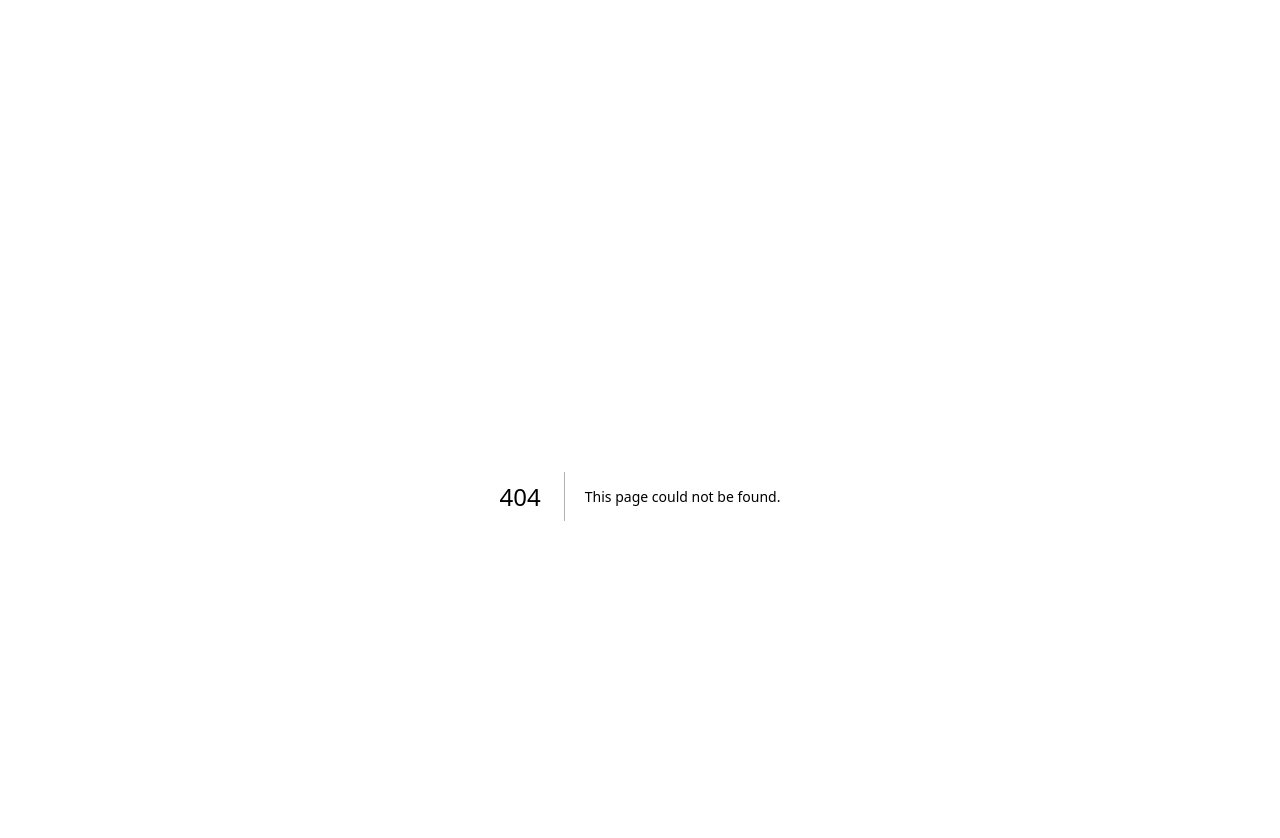
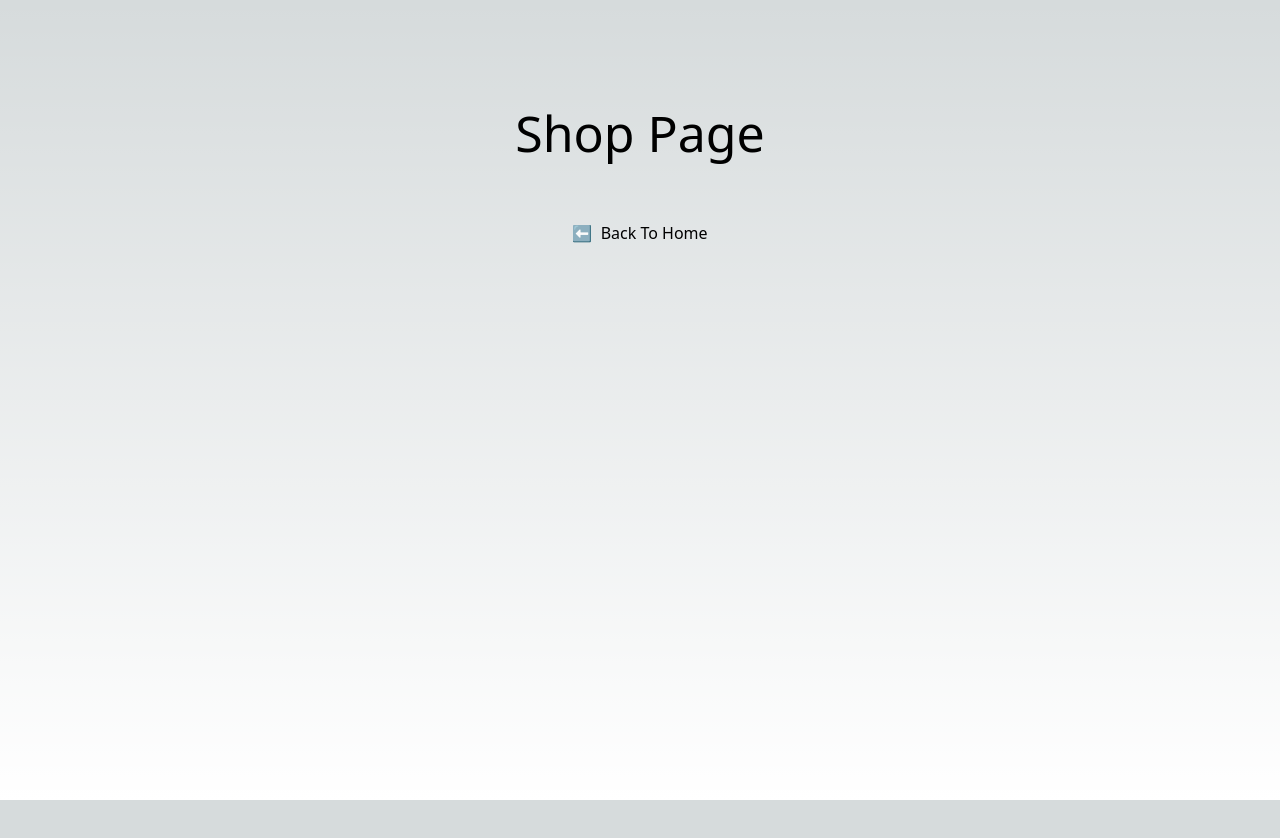
Before and after one commit to LY20200622/next-learn, a Next.js app: page /shop in a window 1280 px wide. Before the commit this address had no page. Shown: the top 838 px of the page. After the commit the page ends 800 px from the top, so only its background shows below. Built offline with nearby package versions, Linux system fonts and the light colour scheme.

Commit message:
feat: Routing 提交

```diff
--- /dev/null
+++ b/src/app/(ignoreFolderTest)/shop/page.tsx
@@ -0,0 +1,17 @@
+import React from "react";
+import Link from "next/link";
+
+interface IShopPageProp {}
+
+function ShopPage({}: IShopPageProp) {
+  return (
+    <>
+      <div className="text-[50px]">Shop Page</div>
+      <Link href="/" className="mt-[50px] block">
+        ⬅️&nbsp;&nbsp;Back To Home
+      </Link>
+    </>
+  );
+}
+
+export default ShopPage;
--- /dev/null
+++ b/src/app/global-error.tsx
@@ -0,0 +1,31 @@
+"use client";
+
+import React, { useCallback, useEffect } from "react";
+
+interface IGlobalError {
+  error: Error & { digest?: string };
+  reset: () => void;
+}
+
+function GlobalError({ error, reset }: IGlobalError) {
+  const globalRefresh = useCallback(() => {
+    if (typeof reset === "function") {
+      reset();
+    }
+  }, [reset]);
+
+  useEffect(() => {
+    console.log(error);
+  }, [error]);
+
+  return (
+    <html lang="zh">
+      <body>
+        <h2>Something went wrong!</h2>
+        <button onClick={globalRefresh}>Try again</button>
+      </body>
+    </html>
+  );
+}
+
+export default GlobalError;
--- a/src/app/page.tsx
+++ b/src/app/page.tsx
@@ -5,8 +5,28 @@ export default function Home() {
   return (
     <>
       <div className="text-[50px]">Home Page</div>
-      <Link href="user">To User Page&nbsp;&nbsp;➡️</Link>
-      <Link href="user/settings">To Settings Page&nbsp;&nbsp;➡️</Link>
+      <Link
+        href={{
+          pathname: "/user",
+        }}
+      >
+        To User Page&nbsp;&nbsp;➡️
+      </Link>
+      <Link
+        href={{
+          pathname: "/user/settings",
+        }}
+      >
+        To Settings Page&nbsp;&nbsp;➡️
+      </Link>
+      <br />
+      <Link
+        href={{
+          pathname: "/shop",
+        }}
+      >
+        To Shop Page&nbsp;&nbsp;➡️
+      </Link>
     </>
   );
 }
--- /dev/null
+++ b/src/app/user/error.tsx
@@ -0,0 +1,31 @@
+"use client";
+// Error components must be Client Components
+
+import React, { useCallback, useEffect } from "react";
+
+interface IUserError {
+  error: Error & { digest?: string };
+  reset: () => void;
+}
+
+function UserError({ error, reset }: IUserError) {
+  useEffect(() => {
+    console.error(error);
+  }, [error]);
+
+  const clickRefresh = useCallback(() => {
+    // Attempt to recover by trying to re-render the segment
+    if (typeof reset === "function") {
+      reset();
+    }
+  }, [reset]);
+
+  return (
+    <>
+      <div>The User Page Error</div>
+      <div onClick={clickRefresh}>Try again</div>
+    </>
+  );
+}
+
+export default UserError;
```
